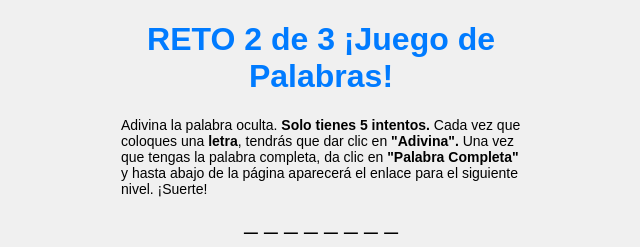
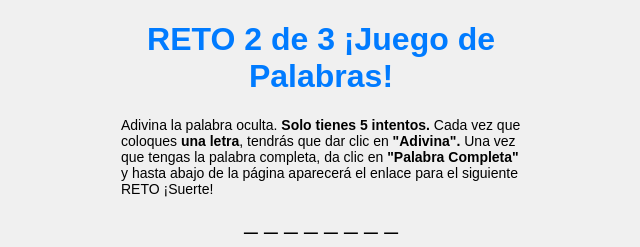
Before and after one commit to r6Capa/r6Capa.github.io, a plain HTML site: page 4horcado.html in a window 1280 px wide. Shown: the top 247 px of the page, 319-959 px from the left. Drawn offline with Linux system fonts and the light colour scheme.

Commit message:
Update 4horcado.html

```diff
--- a/4horcado.html
+++ b/4horcado.html
@@ -84,7 +84,7 @@
     <div id="container">
         <h1>RETO 2 de 3 ¡Juego de Palabras!</h1>
         <div id="instructions">
-            Adivina la palabra oculta. <b>Solo tienes 5 intentos.</b> Cada vez que coloques una <b>letra</b>, tendrás que dar clic en <b>"Adivina".</b> Una vez que tengas la palabra completa, da clic en <b>"Palabra Completa"</b> y hasta abajo de la página aparecerá el enlace para el siguiente nivel. ¡Suerte!
+            Adivina la palabra oculta. <b>Solo tienes 5 intentos.</b> Cada vez que coloques <b>una letra</b>, tendrás que dar clic en <b>"Adivina".</b> Una vez que tengas la palabra completa, da clic en <b>"Palabra Completa"</b> y hasta abajo de la página aparecerá el enlace para el siguiente RETO ¡Suerte!
         </div>
         <div id="word"></div>
         <input type="text" id="letterInput" placeholder="Ingresa una letra">
@@ -99,7 +99,7 @@
     </div>
 
     <script>
-        const words = ['PAGUITOS', 'SEMANALES', 'GARANTIA', 'AMIGOKIT', 'VARIOSMODELOS']; // Lista de palabras posibles
+        const words = ['PAGUITOS', 'OFRECIMIENTO', 'MARCAS', 'SEMANALES', 'GARANTIA', 'AMIGOKIT', 'MODELOS']; // Lista de palabras posibles
         let word = '';
         let guessedWord = [];
         let attempts = 5;
```
